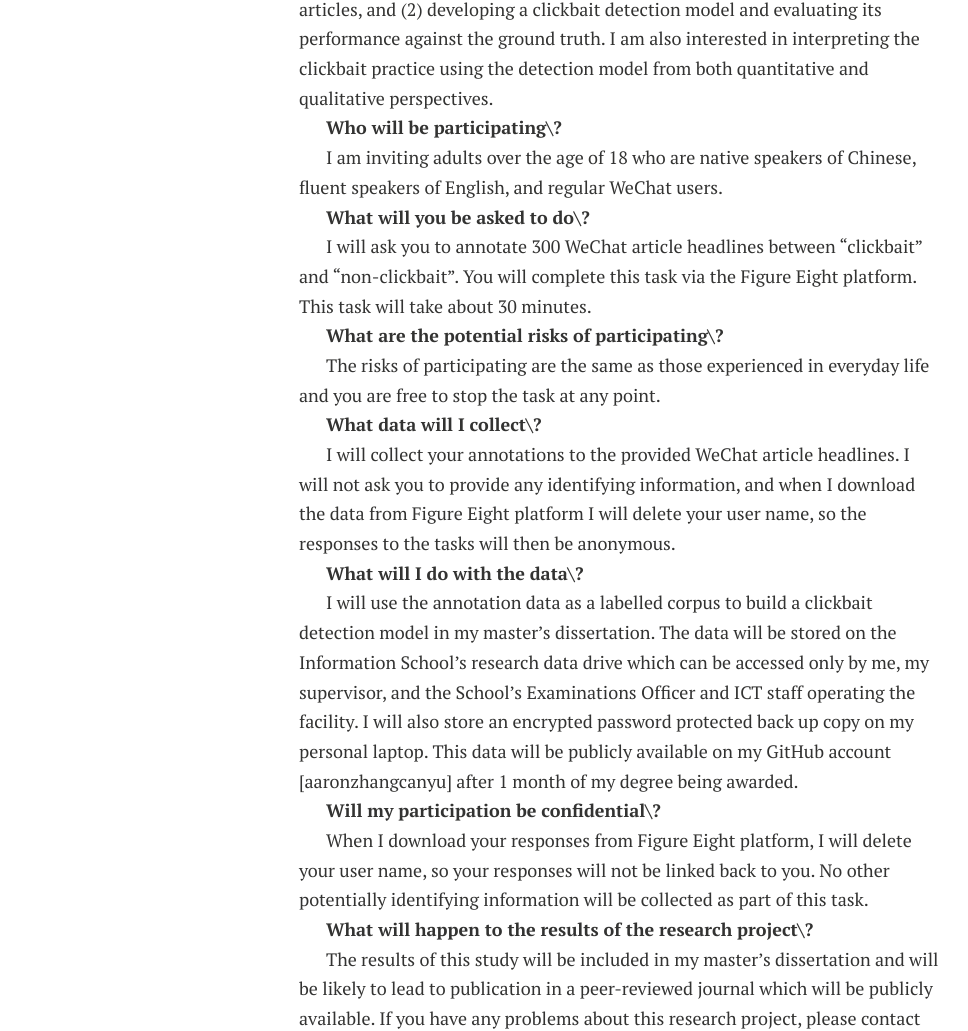
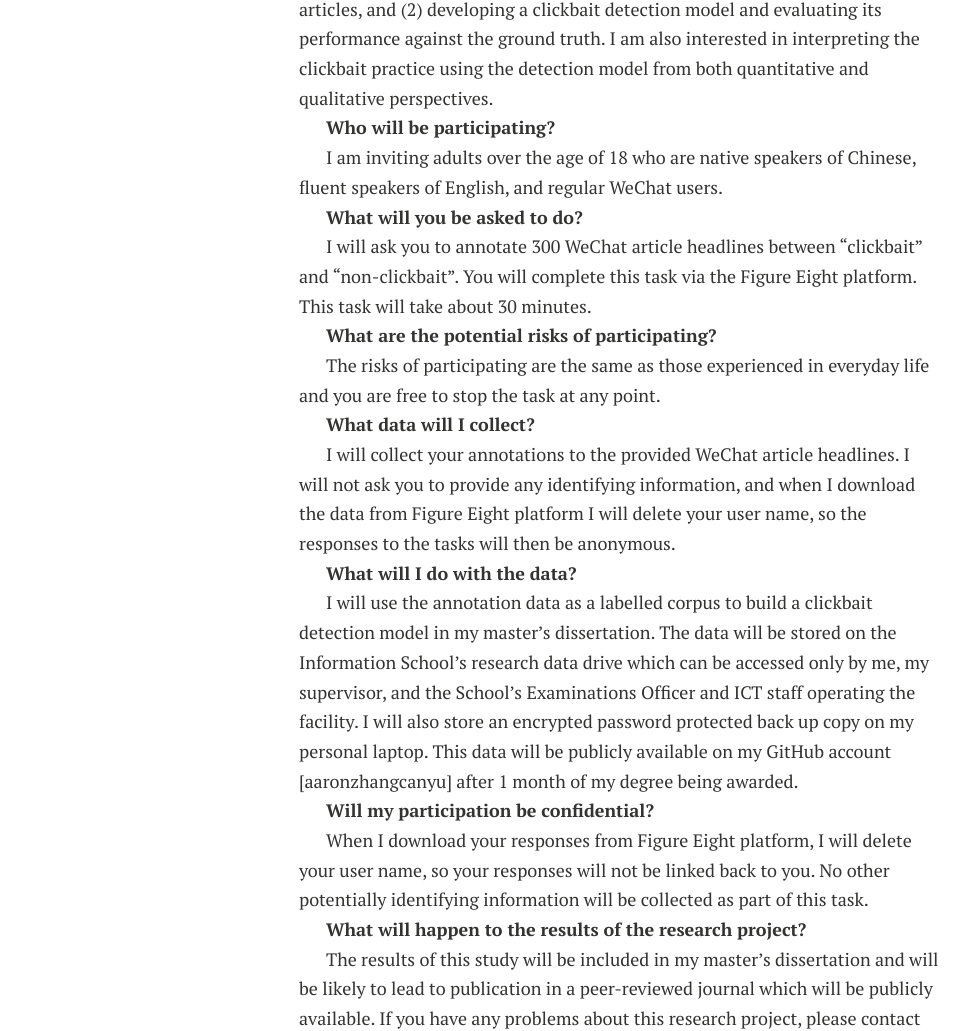
Before and after one commit to aaronzhangcanyu/aaronzhangcanyu.github.io, a Jekyll site: the page built from informed_consent.md, in a window 1280 px wide. Shown: the part 390-1421 px from the top of the page, without its empty margins (21-989 px from the left). Built offline with Jekyll 4.4.1, drawn with Linux system fonts in a browser that asks for light colours; nearby versions of some CDN libraries.

```diff
--- a/informed_consent.md
+++ b/informed_consent.md
@@ -12,31 +12,31 @@ title: Informed_consent
 
 **Purpose of the research**: My research project aims to help us develop a better understanding of how clickbait practice within WeChat articles through (1) collecting and annotating a publicly available clickbait corpus for WeChat articles, and (2) developing a clickbait detection model and evaluating its performance against the ground truth. I am also interested in interpreting the clickbait practice using the detection model from both quantitative and qualitative perspectives.
 
-**Who will be participating\?**
+**Who will be participating?**
 
 I am inviting adults over the age of 18 who are native speakers of Chinese, fluent speakers of English, and regular WeChat users.
 
-**What will you be asked to do\?**
+**What will you be asked to do?**
 
 I will ask you to annotate 300 WeChat article headlines between “clickbait” and “non-clickbait”. You will complete this task via the Figure Eight platform. This task will take about 30 minutes.
 
-**What are the potential risks of participating\?**
+**What are the potential risks of participating?**
 
 The risks of participating are the same as those experienced in everyday life and you are free to stop the task at any point.
 
-**What data will I collect\?**
+**What data will I collect?**
 
 I will collect your annotations to the provided WeChat article headlines. I will not ask you to provide any identifying information, and when I download the data from Figure Eight platform I will delete your user name, so the responses to the tasks will then be anonymous.
 
-**What will I do with the data\?**
+**What will I do with the data?**
 
 I will use the annotation data as a labelled corpus to build a clickbait detection model in my master’s dissertation. The data will be stored on the Information School's research data drive which can be accessed only by me, my supervisor, and the School's Examinations Officer and ICT staff operating the facility. I will also store an encrypted password protected back up copy on my personal laptop. This data will be publicly available on my GitHub account [aaronzhangcanyu] after 1 month of my degree being awarded.
 
-**Will my participation be confidential\?**
+**Will my participation be confidential?**
 
 When I download your responses from Figure Eight platform, I will delete your user name, so your responses will not be linked back to you. No other potentially identifying information will be collected as part of this task.
 
-**What will happen to the results of the research project\?**
+**What will happen to the results of the research project?**
 
 The results of this study will be included in my master’s dissertation and will be likely to lead to publication in a peer-reviewed journal which will be publicly available. If you have any problems about this research project, please contact the Information School in six months.
 
```
